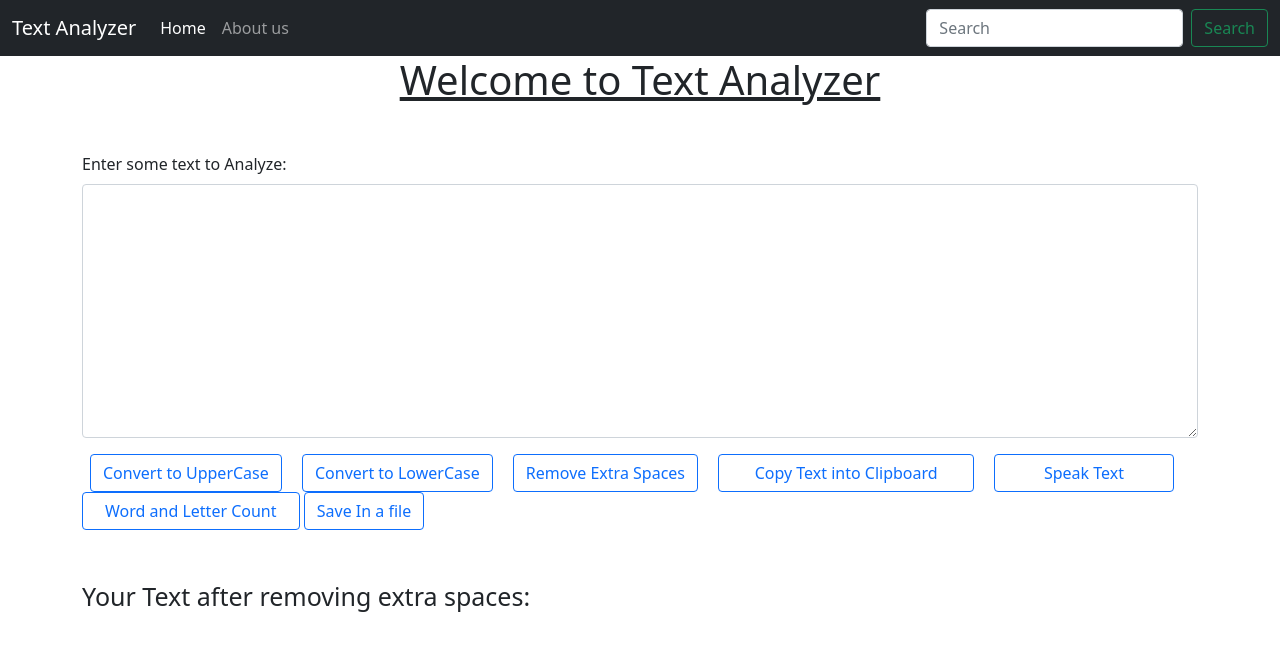
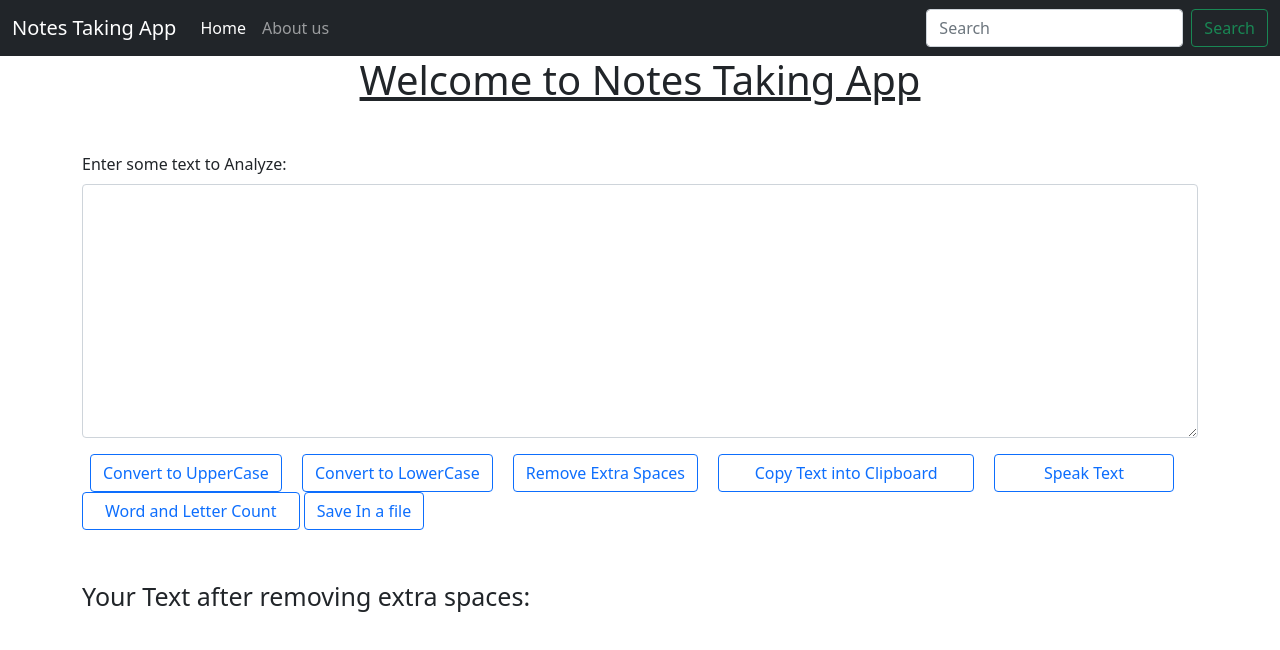
Before and after one commit to cdansh13/NotesTakingApp, a plain HTML site: page index.html in a window 1280 px wide. Drawn offline with nearby package versions, Linux system fonts and the light colour scheme.

Commit message:
Update index.html

```diff
--- a/index.html
+++ b/index.html
@@ -10,7 +10,7 @@
     <script src="https://cdn.jsdelivr.net/npm/bootstrap@5.1.3/dist/js/bootstrap.bundle.min.js"
         integrity="sha384-ka7Sk0Gln4gmtz2MlQnikT1wXgYsOg+OMhuP+IlRH9sENBO0LRn5q+8nbTov4+1p"
         crossorigin="anonymous"></script>
-    <title>Text Analyzer - Ansh Sharma</title>
+    <title>Notes Taking App - Ansh Sharma</title>
 </head>
 <style>
     #para::before{
@@ -25,7 +25,7 @@
 <body>
     <nav class="navbar navbar-expand-lg navbar-dark bg-dark">
         <div class="container-fluid">
-            <a class="navbar-brand" href="#">Text Analyzer</a>
+            <a class="navbar-brand" href="#">Notes Taking App</a>
             <button class="navbar-toggler" type="button" data-bs-toggle="collapse"
                 data-bs-target="#navbarSupportedContent" aria-controls="navbarSupportedContent" aria-expanded="false"
                 aria-label="Toggle navigation">
@@ -48,7 +48,7 @@
             </div>
         </div>
     </nav>
-    <h1 style="text-align: center;"><u>Welcome to Text Analyzer</u></h1>
+    <h1 style="text-align: center;"><u>Welcome to Notes Taking App</u></h1>
     <div class="container my-5">
         <div class="mb-3">
             <label for="exampleInputEmail1" class="form-label">Enter some text to Analyze:</label>
```
